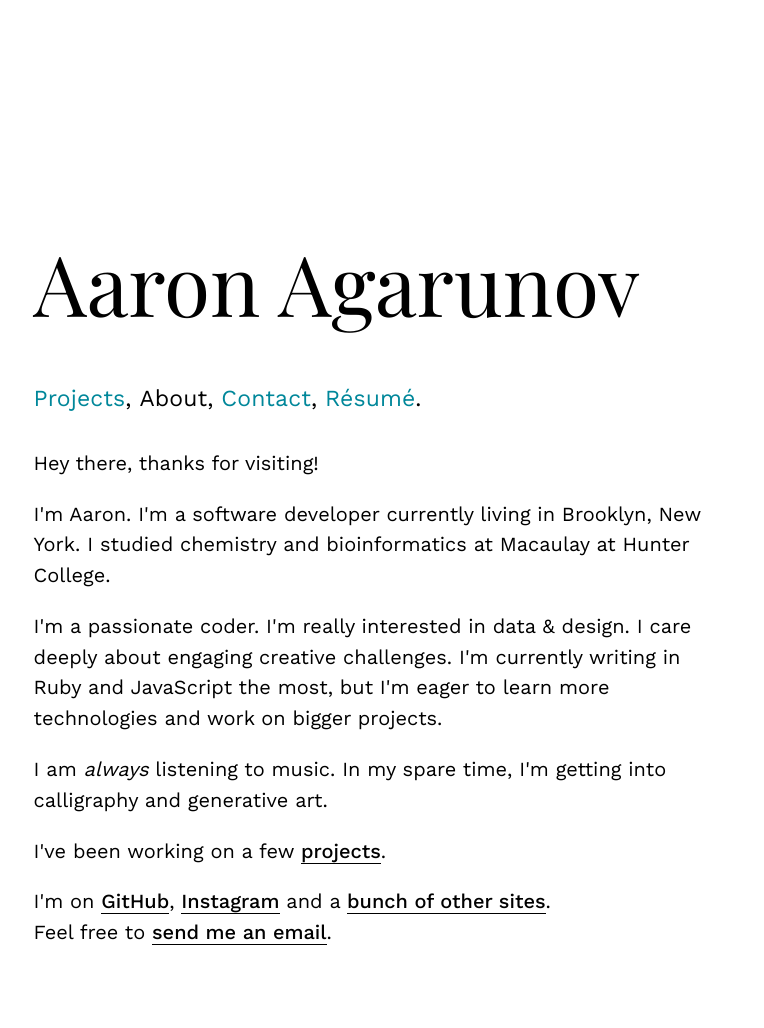
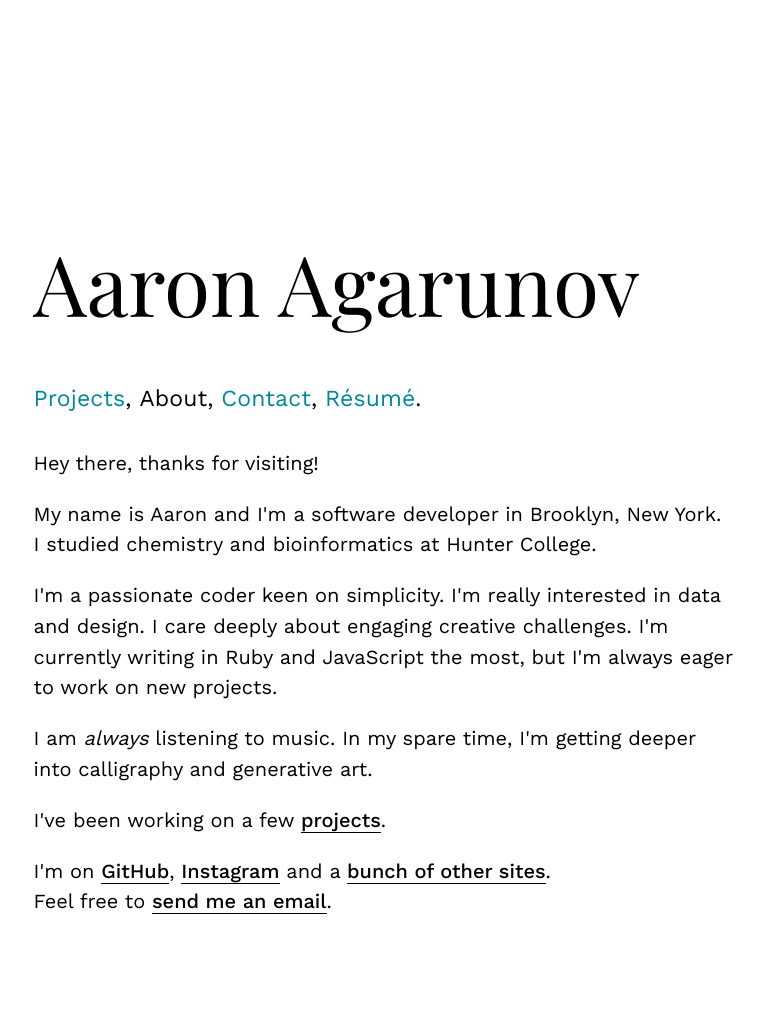
Before and after one commit to agarun/agarun.github.io, a Jekyll site: the page built from _pages/about.html, in a window 1280 px wide. Shown: the whole page, without its empty margins (184-948 px from the left). Built offline with Jekyll 4.4.1, drawn with Linux system fonts in a browser that asks for light colours; some web fonts are replaced; after the commit the page ends 997 px from its top, so only the background shows below that.

Commit message:
Fix about page wording

```diff
--- a/_pages/about.html
+++ b/_pages/about.html
@@ -7,12 +7,11 @@ permalink: /about/
 <div class="about">
   <p>Hey there, thanks for visiting!</p>
 
-  <p>I'm Aaron. I'm a software developer currently living in Brooklyn, New York. I studied chemistry and bioinformatics at Macaulay at Hunter College.</p>
+  <p>My name is Aaron and I'm a software developer in Brooklyn, New York. I studied chemistry and bioinformatics at Hunter College.</p>
 
-  <p>I'm a passionate coder. I'm really interested in data & design. I care deeply about
-    engaging creative challenges. I'm currently writing in Ruby and JavaScript the most, but I'm eager to learn more technologies and work on bigger projects.</p>
+  <p>I'm a passionate coder keen on simplicity. I'm really interested in data and design. I care deeply about engaging creative challenges. I'm currently writing in Ruby and JavaScript the most, but I'm always eager to work on new projects.</p>
 
-  <p>I am <em>always</em> listening to music. In my spare time, I'm getting into calligraphy and generative art.</p>
+  <p>I am <em>always</em> listening to music. In my spare time, I'm getting deeper into calligraphy and generative art.</p>
 
   <p>I've been working on a few <a href="/projects/" class="link-snap">projects</a>.</p>
 
```
